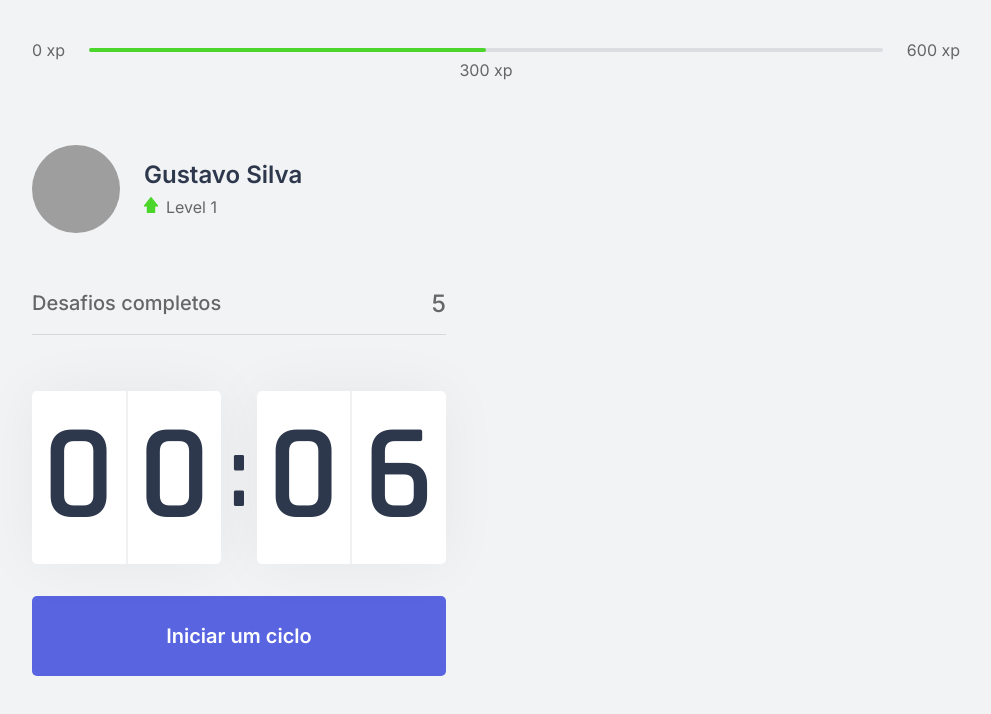
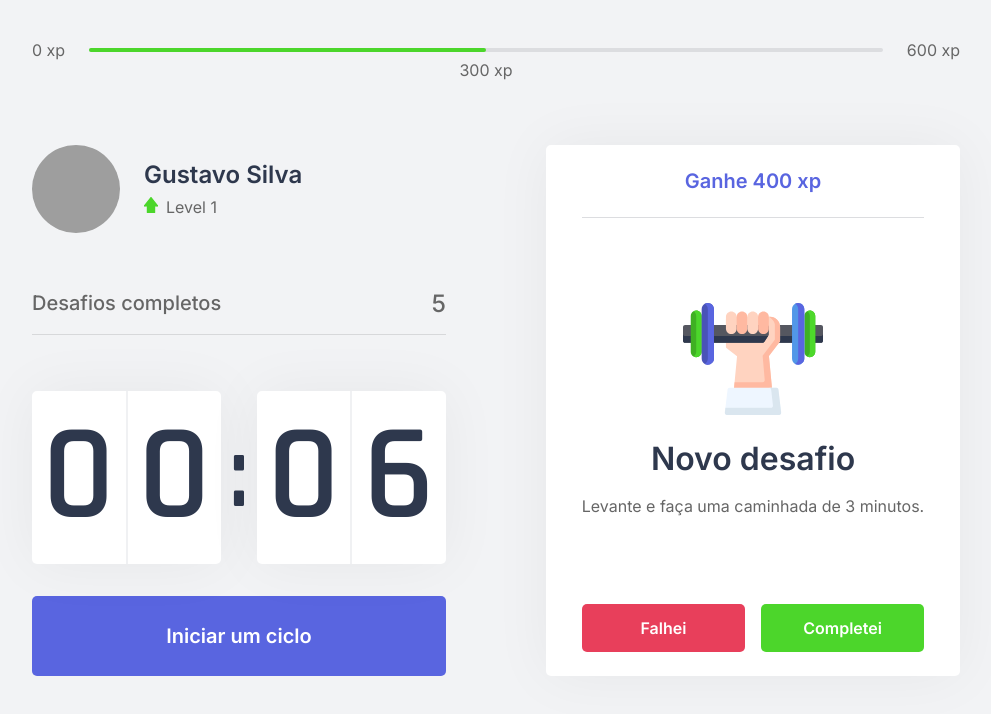
Before and after one commit to gstvds/moveit, a Next.js app: page / in a window 1280 px wide. Shown: the top 714 px of the page, without its empty margins (144-1135 px from the left). Built offline with nearby package versions, Linux system fonts and the light colour scheme; grey boxes are pictures that could not be loaded.

Commit message:
feat: Adds ChallengeBox component

```diff
--- /dev/null
+++ b/src/components/ChallengeBox.tsx
@@ -0,0 +1,34 @@
+import styles from '../styles/components/ChallengeBox.module.css';
+
+export function ChallengeBox() {
+  const hasActiveChallenge = true;
+
+  return (
+    <div className={styles.challengeBoxContainer}>
+      { hasActiveChallenge ? (
+        <div className={styles.challengeActive}>
+          <header>Ganhe 400 xp</header>
+
+          <main>
+            <img src="icons/body.svg" alt=""/>
+            <strong>Novo desafio</strong>
+            <p>Levante e faça uma caminhada de 3 minutos.</p>
+          </main>
+
+          <footer>
+            <button type="button" className={styles.challengeFailedButton}>Falhei</button>
+            <button type="button" className={styles.challengeSucceededButton}>Completei</button>
+          </footer>
+        </div>
+      ) : (
+      <div className={styles.challengeNotActive}>
+        <strong>Finalize um ciclo para receber um desafio</strong>
+        <p>
+          <img src="icons/level-up.svg" alt="Level Up"/>
+          Avance de level completando desafios.
+        </p>
+      </div>
+      ) }
+    </div>
+  );
+}
--- a/src/pages/index.tsx
+++ b/src/pages/index.tsx
@@ -1,9 +1,10 @@
+import Head from 'next/head';
+
 import { CompletedChallenges } from '../components/CompletedChallenges';
 import { Countdown } from '../components/Countdown';
 import { ExperienceBar } from '../components/ExperienceBar';
 import { Profile } from '../components/Profile';
-
-import Head from 'next/head';
+import { ChallengeBox } from '../components/ChallengeBox';
 
 import styles from '../styles/pages/Home.module.css';
 
@@ -23,7 +24,7 @@
           <Countdown />
         </div>
         <div>
-
+          <ChallengeBox />
         </div>
       </section>
     </div>
--- /dev/null
+++ b/src/styles/components/ChallengeBox.module.css
@@ -0,0 +1,107 @@
+.challengeBoxContainer {
+  height: 100%;
+
+  background: var(--white);
+  border-radius: 5px;
+  box-shadow: 0 0 60px rgba(0, 0, 0, 0.05);
+  padding: 1.5rem 2rem;
+
+  display: flex;
+  flex-direction: column;
+  align-items: center;
+  justify-content: center;
+  text-align: center;
+}
+
+.challengeNotActive {
+  display: flex;
+  flex-direction: column;
+  align-items: center;
+}
+
+.challengeNotActive strong {
+  font-size: 1.5rem;
+  font-weight: 500;
+  line-height: 1.4;
+}
+
+.challengeNotActive p {
+  display: flex;
+  flex-direction: column;
+  align-items: center;
+  line-height: 1.4;
+  max-width: 70%;
+  margin-top: 3rem;
+}
+
+.challengeNotActive p img {
+  margin-bottom: 1rem;
+}
+
+.challengeActive {
+  height: 100%;
+  display: flex;
+  flex-direction: column;
+}
+
+.challengeActive header {
+  color: var(--blue);
+  font-weight: 600;
+  font-size: 1.25rem;
+  padding: 0 2rem 1.5rem;
+  border-bottom: 1px solid var(--gray-line);
+}
+
+.challengeActive main {
+  flex: 1;
+  display: flex;
+  flex-direction: column;
+  align-items: center;
+  justify-content: center;
+}
+
+.challengeActive main strong {
+  font-size: 2rem;
+  font-weight: 600;
+  color: var(--title);
+  margin: 1.5rem 0 1rem;
+}
+
+.challengeActive main p {
+  line-height: 1.5;
+}
+
+.challengeActive footer {
+  display: grid;
+  grid-template-columns: repeat(2, 1fr);
+  gap: 1rem;
+}
+
+.challengeActive footer button {
+  height: 3rem;
+
+  display: flex;
+  align-items: center;
+  justify-content: center;
+
+  border: 0;
+  border-radius: 5px;
+  color: var(--white);
+
+  font-size: 1rem;
+  font-weight: 600;
+
+  transition: filter 0.2s;
+}
+
+.challengeActive footer button.challengeFailedButton {
+  background: var(--red);
+}
+
+.challengeActive footer button.challengeSucceededButton {
+  background: var(--green);
+}
+
+.challengeActive footer button:hover {
+  filter: brightness(0.9);
+}
```
